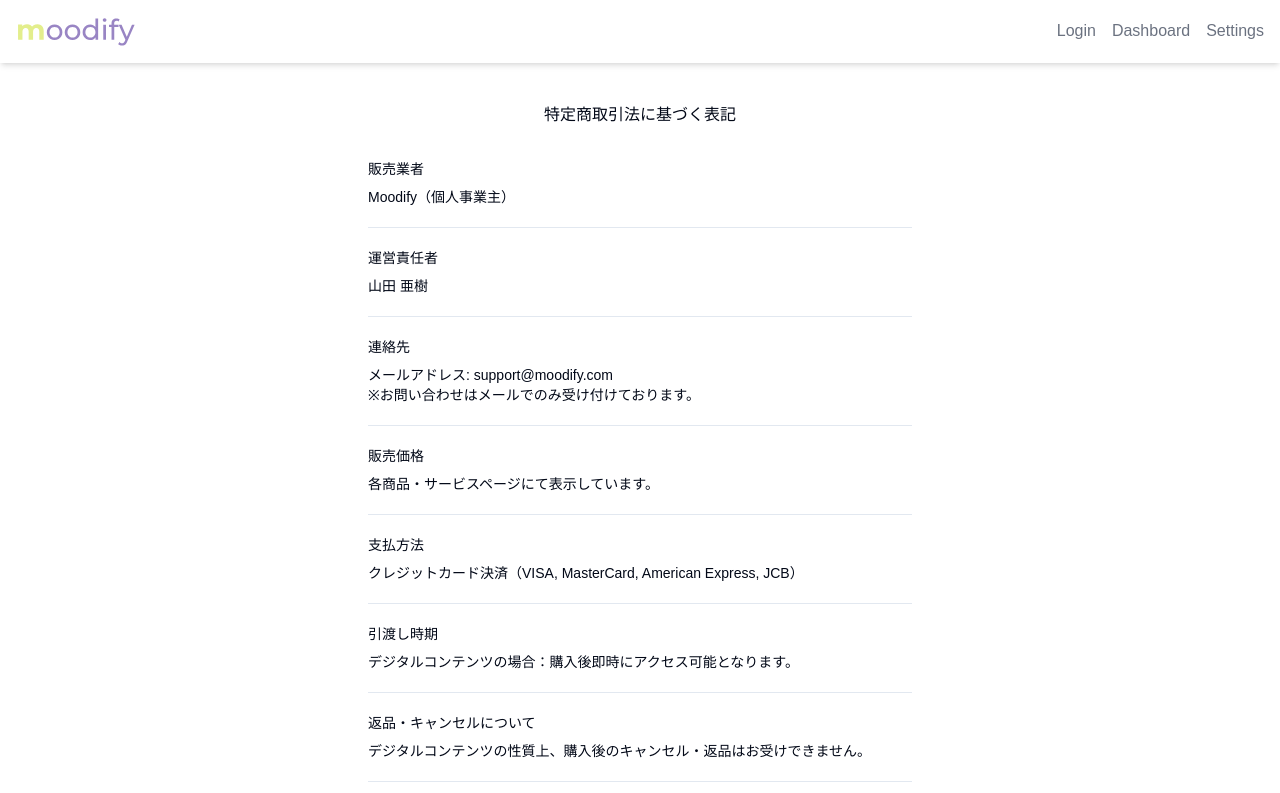
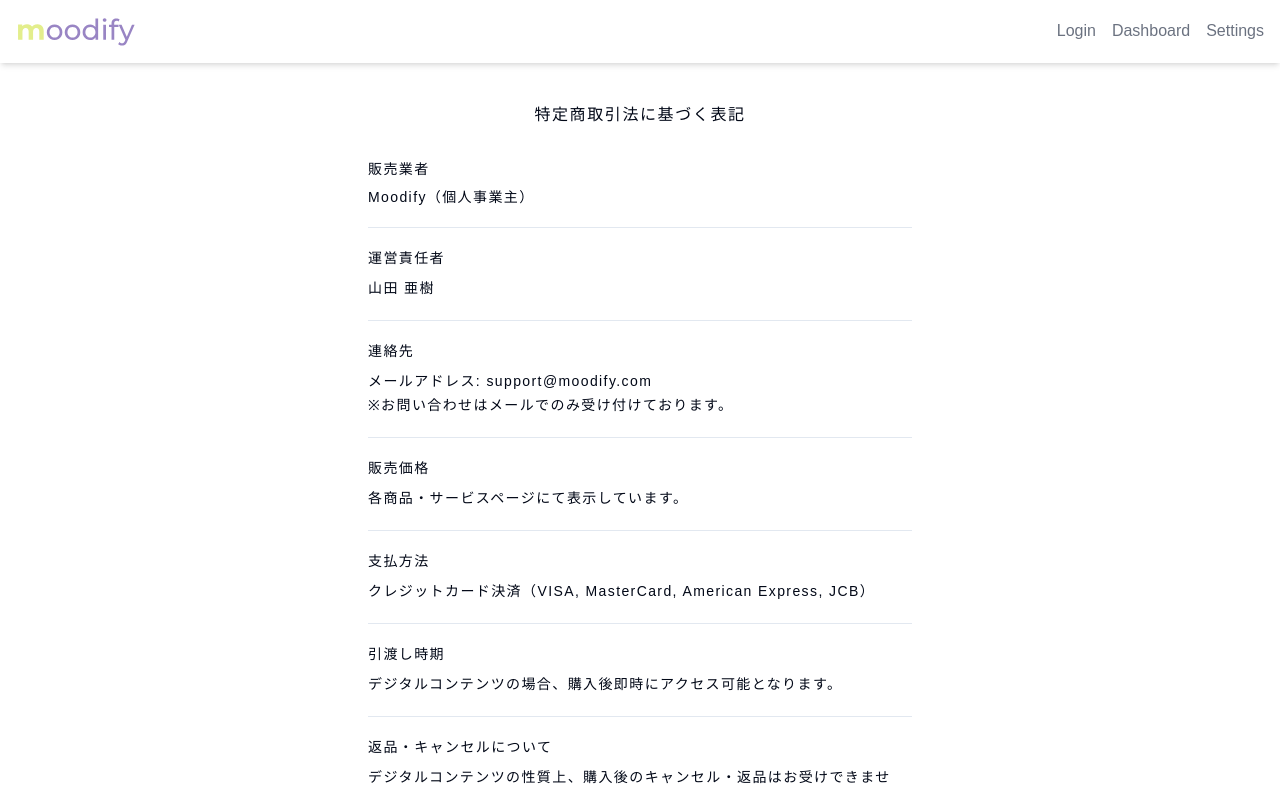
Before and after one commit to akkie8/moodify-web, a Next.js app: page /notice in a window 1280 px wide. Shown: the top 793 px of the page. Built offline with nearby package versions, Linux system fonts and the light colour scheme.

Commit message:
fix:特商の文字間、行間調整＃20

```diff
--- a/src/app/(static)/notice/page.tsx
+++ b/src/app/(static)/notice/page.tsx
@@ -3,36 +3,40 @@ import Link from 'next/link';
 export default function LegalNotice() {
   return (
     <div className='container max-w-md mx-0 px-4 py-10 text-sm md:max-w-xl md:mx-auto'>
-      <h1 className='mb-8 text-base font-medium md:text-center'>特定商取引法に基づく表記</h1>
+      <h1 className='mb-8 tracking-widest text-base font-medium md:text-center'>
+        特定商取引法に基づく表記
+      </h1>
 
-      <h2 className='mb-2 text-sm'>販売業者</h2>
-      <p className='mb-5 pb-5 border-b'>Moodify（個人事業主）</p>
+      <h2 className='mb-2 tracking-widest text-sm'>販売業者</h2>
+      <p className='mb-5 pb-5 tracking-widest border-b'>Moodify（個人事業主）</p>
 
-      <h2 className='mb-2 text-sm'>運営責任者</h2>
-      <p className='mb-5 pb-5 border-b'>山田 亜樹</p>
+      <h2 className='mb-2 tracking-widest text-sm'>運営責任者</h2>
+      <p className='mb-5 pb-5 leading-6 tracking-widest border-b'>山田 亜樹</p>
 
-      <h2 className='mb-2 text-sm'>連絡先</h2>
-      <p className='mb-5 pb-5 border-b'>
+      <h2 className='mb-2 tracking-widest text-sm'>連絡先</h2>
+      <p className='mb-5 pb-5 leading-6 tracking-widest border-b'>
         メールアドレス: support@moodify.com
         <br />
         ※お問い合わせはメールでのみ受け付けております。
       </p>
 
-      <h2 className='mb-2 text-sm'>販売価格</h2>
-      <p className='mb-5 pb-5 border-b'>各商品・サービスページにて表示しています。</p>
+      <h2 className='mb-2 tracking-widest text-sm'>販売価格</h2>
+      <p className='mb-5 pb-5 leading-6 tracking-widest border-b'>
+        各商品・サービスページにて表示しています。
+      </p>
 
-      <h2 className='mb-2 text-sm'>支払方法</h2>
-      <p className='mb-5 pb-5 border-b'>
+      <h2 className='mb-2 tracking-widest text-sm'>支払方法</h2>
+      <p className='mb-5 pb-5 leading-6 tracking-widest border-b'>
         クレジットカード決済（VISA, MasterCard, American Express, JCB）
       </p>
 
-      <h2 className='mb-2 text-sm'>引渡し時期</h2>
-      <p className='mb-5 pb-5 border-b'>
-        デジタルコンテンツの場合：購入後即時にアクセス可能となります。
+      <h2 className='mb-2 tracking-widest text-sm'>引渡し時期</h2>
+      <p className='mb-5 pb-5 leading-6 tracking-widest border-b'>
+        デジタルコンテンツの場合、購入後即時にアクセス可能となります。
       </p>
 
-      <h2 className='mb-2 text-sm'>返品・キャンセルについて</h2>
-      <p className='mb-5 pb-5 border-b'>
+      <h2 className='mb-2 tracking-widest text-sm'>返品・キャンセルについて</h2>
+      <p className='mb-5 pb-5 leading-6 tracking-widest border-b'>
         デジタルコンテンツの性質上、購入後のキャンセル・返品はお受けできません。
       </p>
 
```
